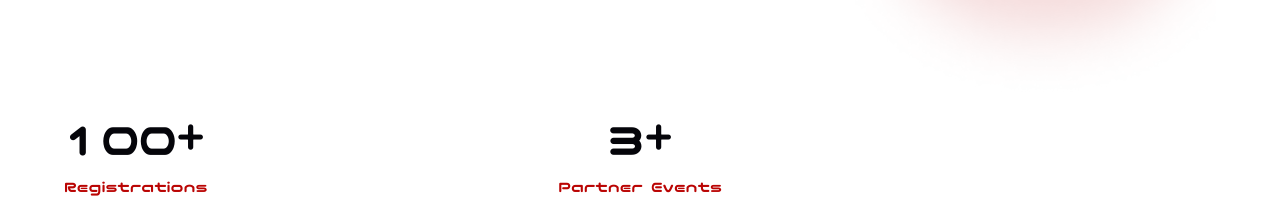
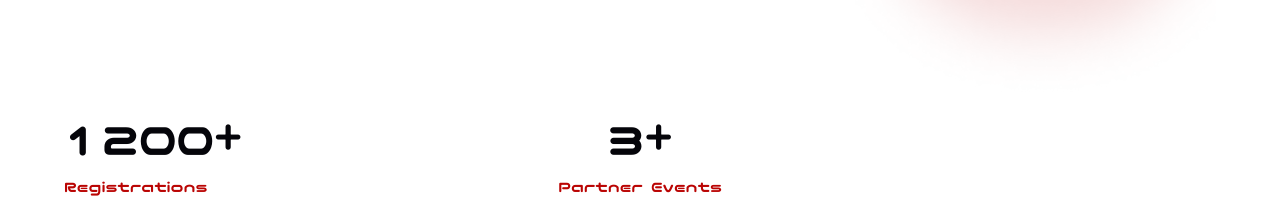
Before and after one commit to jyothi-engineering-college/hackathena_25, a React (Vite) app: page / in a window 1280 px wide. Shown: the part 1197-1409 px from the top of the page. Built offline with nearby package versions, Linux system fonts and the light colour scheme; what @xpd/tailwind-3dtransforms would draw is missing.

Commit message:
Reg update

```diff
--- a/src/components/home/About.jsx
+++ b/src/components/home/About.jsx
@@ -24,7 +24,7 @@ export default function About() {
                         <div className="nico-moji w-1/2 bg-gray-400">
                                 <div className="flex flex-col w-full padding20">
                                     <div>
-                                        <span style={{fontSize: '3rem'}}>100+</span><br/>
+                                        <span style={{fontSize: '3rem'}}>1200+</span><br/>
                                         <span className="text-accent">Registrations</span>
                                     </div>
                             </div>
```
